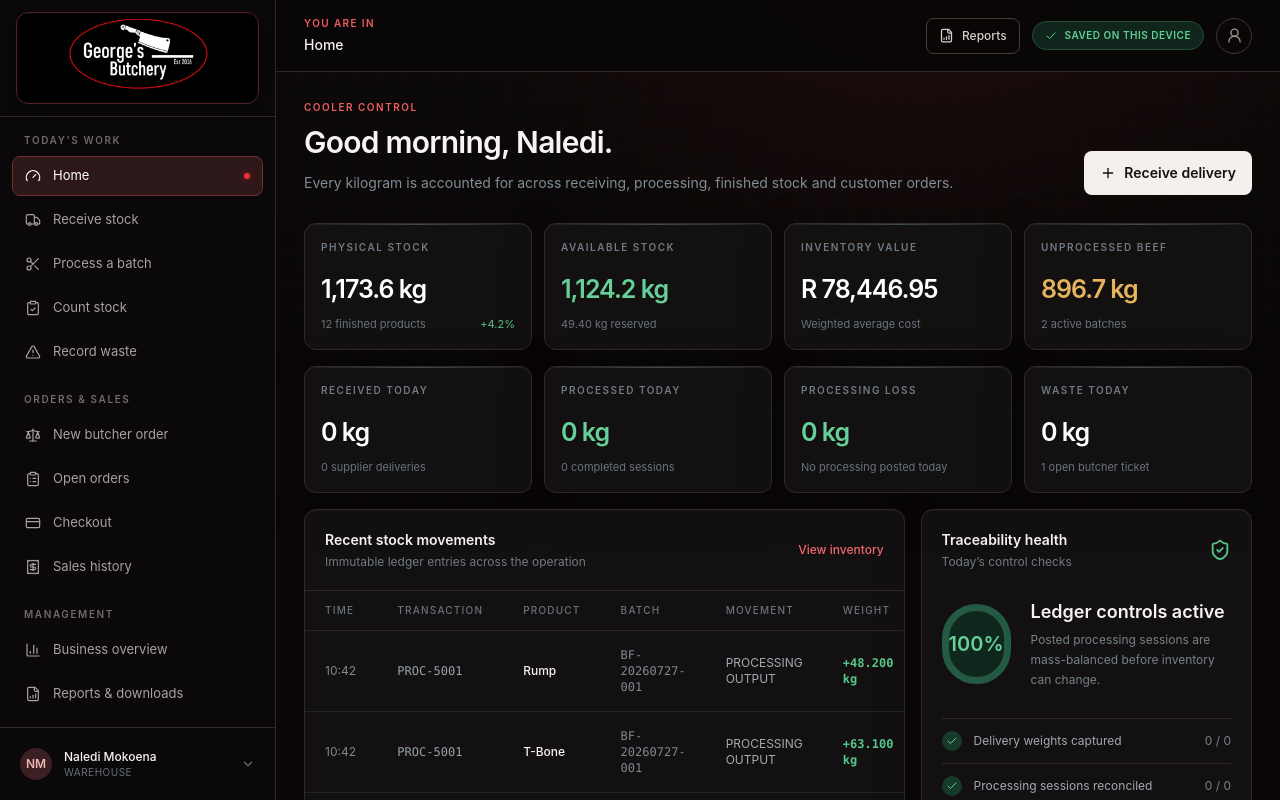
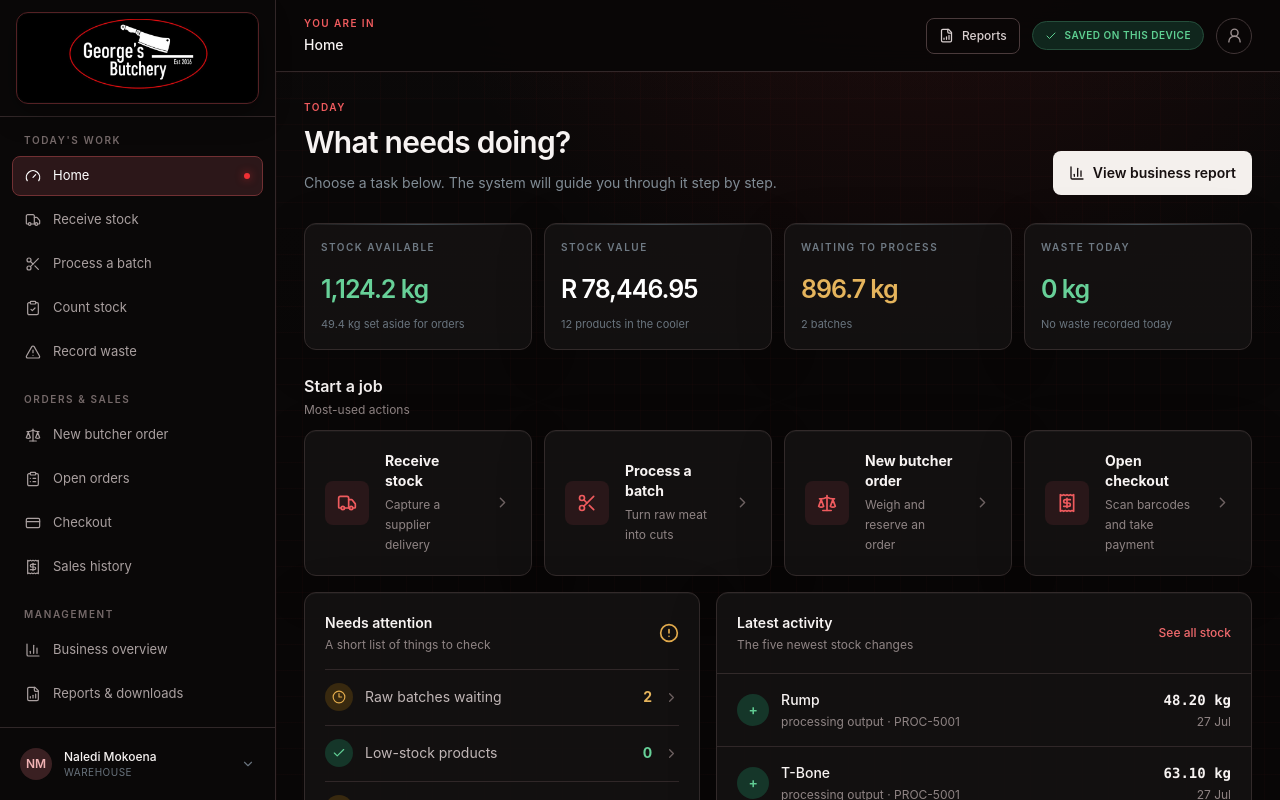
Before and after one commit to douglasbsmith2305-sudo/butchery-os, a Next.js app: page / in a window 1280 px wide. Shown: the top 800 px of the page. Built offline with nearby package versions, Linux system fonts and the light colour scheme.

Commit message:
Simplify Butchery OS and add complete reports

```diff
--- a/src/components/screens.tsx
+++ b/src/components/screens.tsx
@@ -1,8 +1,8 @@
 "use client";
 
 import {
-  ArrowDownRight, ArrowRight, ArrowUpRight, Check, ChevronRight, CircleAlert,
-  Clock3, PackageOpen, Plus, Scale, Scissors, ShieldCheck, Sparkles, Truck,
+  ArrowDownRight, ArrowRight, ArrowUpRight, BarChart3, Check, ChevronRight, CircleAlert,
+  Clock3, PackageOpen, Plus, Receipt, Scale, Scissors, ShieldCheck, Sparkles, Truck,
 } from "lucide-react";
 import Link from "next/link";
 import { useMemo, useState } from "react";
@@ -15,6 +15,7 @@ import { useOperations } from "@/components/operations-store";
 import { PosCheckoutScreen } from "@/components/pos-checkout";
 import { PosSalesScreen } from "@/components/pos-sales";
 import { PosTillScreen } from "@/components/pos-till";
+import { ReportCenter } from "@/components/report-center";
 import {
   BatchProfitabilityScreen,
   ManagementDashboard,
@@ -57,7 +58,7 @@ function Metric({ name, value, detail, trend, tone = "neutral" }: { name: string
 }
 
 function Dashboard() {
-  const { coolerBatches, inventory, ledger, processingRuns, stockCounts, tickets, waste } = useOperations();
+  const { coolerBatches, inventory, ledger, stockCounts, tickets, waste } = useOperations();
   const physicalKg = inventory.reduce((sum, item) => sum + item.physical, 0);
   const reservedKg = inventory.reduce((sum, item) => sum + item.reserved, 0);
   const inventoryValue = inventory.reduce((sum, item) => sum + item.physical * item.cost, 0);
@@ -65,38 +66,35 @@ function Dashboard() {
   const today = new Date().toISOString().slice(0, 10);
   const wasteToday = waste.filter((item) => item.createdAt.slice(0, 10) === today).reduce((sum, item) => sum + item.weightKg, 0);
   const unprocessedKg = coolerBatches.reduce((sum, batch) => sum + batch.remainingRawKg, 0);
-  const receivedToday = coolerBatches.filter((batch) => batch.deliveryDate === today).reduce((sum, batch) => sum + batch.receivedKg, 0);
-  const processedToday = processingRuns.filter((run) => run.completedAt.slice(0, 10) === today).reduce((sum, run) => sum + run.inputKg, 0);
-  const lossToday = processingRuns.filter((run) => run.completedAt.slice(0, 10) === today).reduce((sum, run) => sum + run.lossKg, 0);
-  const todayReceipts = coolerBatches.filter((batch) => batch.deliveryDate === today);
-  const todayRuns = processingRuns.filter((run) => run.completedAt.slice(0, 10) === today);
   const todayCount = stockCounts.find((count) => count.createdAt.slice(0, 10) === today);
+  const lowStock = inventory.filter((item) => item.active && item.physical - item.reserved <= item.reorderLevelKg);
+  const rawBatches = coolerBatches.filter((batch) => batch.remainingRawKg > 0);
   const movementSign = (type: typeof ledger[number]["type"]) => ["SUPPLIER_RECEIPT", "PROCESSING_OUTPUT", "BOOKING_CANCELLATION", "CUSTOMER_RETURN"].includes(type) ? "+" : "−";
+  const quickActions = [
+    { title: "Receive stock", copy: "Capture a supplier delivery", href: "/cooler/receive", icon: Truck },
+    { title: "Process a batch", copy: "Turn raw meat into cuts", href: "/cooler/processing", icon: Scissors },
+    { title: "New butcher order", copy: "Weigh and reserve an order", href: "/butcher/new", icon: Scale },
+    { title: "Open checkout", copy: "Scan barcodes and take payment", href: "/pos/checkout", icon: Receipt },
+  ];
   return <>
-    <Title eyebrow="Cooler control" title="Good morning, Naledi." copy="Every kilogram is accounted for across receiving, processing, finished stock and customer orders." action={<Link className={button} href="/cooler/receive"><Plus size={16}/> Receive delivery</Link>}/>
-    <div className="mb-4 grid gap-3 sm:grid-cols-2 xl:grid-cols-4">
-      <Metric name="Physical stock" value={kg(physicalKg)} detail={`${inventory.length} finished products`} trend="+4.2%"/>
-      <Metric name="Available stock" value={kg(physicalKg - reservedKg)} detail={`${reservedKg.toFixed(2)} kg reserved`} tone="green"/>
-      <Metric name="Inventory value" value={zar.format(inventoryValue)} detail="Weighted average cost"/>
-      <Metric name="Unprocessed beef" value={kg(unprocessedKg)} detail={`${coolerBatches.filter((batch) => batch.remainingRawKg > 0).length} active batches`} tone="amber"/>
+    <Title eyebrow="Today" title="What needs doing?" copy="Choose a task below. The system will guide you through it step by step." action={<Link className={button} href="/reports"><BarChart3 size={16}/> View business report</Link>}/>
+    <div className="mb-6 grid gap-3 sm:grid-cols-2 xl:grid-cols-4">
+      <Metric name="Stock available" value={kg(physicalKg - reservedKg)} detail={`${reservedKg.toFixed(1)} kg set aside for orders`} tone="green"/>
+      <Metric name="Stock value" value={zar.format(inventoryValue)} detail={`${inventory.length} products in the cooler`}/>
+      <Metric name="Waiting to process" value={kg(unprocessedKg)} detail={`${rawBatches.length} batch${rawBatches.length === 1 ? "" : "es"}`} tone={rawBatches.length ? "amber" : "green"}/>
+      <Metric name="Waste today" value={kg(wasteToday)} detail={wasteToday ? "Review the waste record" : "No waste recorded today"} tone={wasteToday ? "amber" : "green"}/>
     </div>
-    <div className="mb-4 grid gap-3 sm:grid-cols-2 xl:grid-cols-4">
-      <Metric name="Received today" value={kg(receivedToday)} detail={`${coolerBatches.filter((batch) => batch.deliveryDate === today).length} supplier deliveries`}/>
-      <Metric name="Processed today" value={kg(processedToday)} detail={`${processingRuns.filter((run) => run.completedAt.slice(0, 10) === today).length} completed sessions`} tone="green"/>
-      <Metric name="Processing loss" value={kg(lossToday)} detail={processedToday ? `${(lossToday / processedToday * 100).toFixed(2)}% of today's input` : "No processing posted today"} tone={lossToday ? "amber" : "green"}/>
-      <Metric name="Waste today" value={kg(wasteToday)} detail={`${openTickets} open butcher ticket${openTickets === 1 ? "" : "s"}`} tone="neutral"/>
-    </div>
-    <div className="grid gap-4 xl:grid-cols-[1.45fr_.8fr]">
-      <div className={`${card} overflow-hidden`}>
-        <div className="flex items-center justify-between border-b border-[#322a2a] p-5"><div><h2 className="text-sm font-semibold">Recent stock movements</h2><p className="mt-1 text-xs text-[#6f7a84]">Immutable ledger entries across the operation</p></div><Link className="text-xs font-medium text-[#f06a6d]" href="/cooler/inventory">View inventory</Link></div>
-        <div className="scrollbar overflow-x-auto"><table className="w-full min-w-[700px] text-left"><thead><tr className="border-b border-[#2b2424] text-[10px] uppercase tracking-[.12em] text-[#69747d]">{["Time","Transaction","Product","Batch","Movement","Weight","User"].map(x=><th key={x} className="px-5 py-3 font-medium">{x}</th>)}</tr></thead>
-        <tbody>{ledger.slice(0, 6).map((row)=><tr key={row.id} className="border-b border-[#1f252a] text-xs last:border-0 hover:bg-[#1a1515]"><td className="px-5 py-4 text-[#7f8992]">{new Date(row.createdAt).toLocaleTimeString("en-ZA", { hour: "2-digit", minute: "2-digit" })}</td><td className="px-5 py-4 font-mono text-[#98a4ad]">{row.reference}</td><td className="px-5 py-4 font-medium">{row.product}</td><td className="px-5 py-4 font-mono text-[#7f8992]">{row.batchCode ?? "—"}</td><td className="px-5 py-4 text-[#a2abb2]">{row.type.replaceAll("_", " ")}</td><td className={`px-5 py-4 font-mono font-semibold ${movementSign(row.type) === "+" ? "text-[#57c88b]" : "text-[#e2787e]"}`}>{movementSign(row.type)}{row.quantityKg.toFixed(3)} kg</td><td className="px-5 py-4 text-[#7f8992]">{row.type.startsWith("PROCESSING") ? "J. Botha" : row.type === "SUPPLIER_RECEIPT" ? "N. Mokoena" : "Operations"}</td></tr>)}</tbody></table></div>
-      </div>
-      <div className={`${card} p-5`}>
-        <div className="flex items-center justify-between"><div><h2 className="text-sm font-semibold">Traceability health</h2><p className="mt-1 text-xs text-[#6f7a84]">Today’s control checks</p></div><ShieldCheck className="text-[#54c589]" size={22}/></div>
-        <div className="my-7 flex items-center gap-5"><div className="grid size-20 place-items-center rounded-full border-[7px] border-[#245a43] bg-[#10271d] text-xl font-semibold text-[#68d19a]">100%</div><div><p className="text-lg font-semibold">Ledger controls active</p><p className="mt-1 text-xs leading-5 text-[#77828b]">Posted processing sessions are mass-balanced before inventory can change.</p></div></div>
-        {[["Delivery weights captured",`${todayReceipts.length} / ${todayReceipts.length}`,true],["Processing sessions reconciled",`${todayRuns.length} / ${todayRuns.length}`,true],["Batch links retained",`${ledger.filter((item) => item.batchCode).length} linked`,true],["Stock count",todayCount ? `${todayCount.number} complete` : "Due today",Boolean(todayCount)]].map(([x,y,ok])=><div key={String(x)} className="flex items-center gap-3 border-t border-[#302728] py-3 text-xs"><span className={`grid size-5 place-items-center rounded-full ${ok ? "bg-[#163a2a] text-[#61cd94]" : "bg-[#39290f] text-[#e1aa4b]"}`}>{ok ? <Check size={12}/> : <Clock3 size={12}/>}</span><span className="flex-1 text-[#a1aab2]">{x}</span><span className="text-[#78838c]">{y}</span></div>)}
-      </div>
+    <section className="mb-4"><div className="mb-3 flex items-center justify-between"><div><h2 className="text-base font-semibold">Start a job</h2><p className="mt-1 text-xs text-[#8f8484]">Most-used actions</p></div></div><div className="grid gap-3 sm:grid-cols-2 xl:grid-cols-4">{quickActions.map(({ title, copy, href, icon: Icon }) => <Link className={`${card} group flex items-center gap-4 p-5 transition hover:border-[#713033] hover:bg-[#1b1415]`} href={href} key={href}><span className="grid size-11 shrink-0 place-items-center rounded-lg bg-[#291719] text-[#ef5b5e]"><Icon size={20}/></span><span className="min-w-0"><strong className="block text-sm">{title}</strong><span className="mt-1 block text-xs leading-5 text-[#8f8484]">{copy}</span></span><ChevronRight className="ml-auto shrink-0 text-[#6e6262] transition group-hover:translate-x-0.5 group-hover:text-[#ef5b5e]" size={17}/></Link>)}</div></section>
+    <div className="grid gap-4 xl:grid-cols-[.85fr_1.15fr]">
+      <section className={`${card} p-5`}><div className="mb-4 flex items-center justify-between"><div><h2 className="text-sm font-semibold">Needs attention</h2><p className="mt-1 text-xs text-[#8f8484]">A short list of things to check</p></div><CircleAlert className="text-[#e2ab4d]" size={20}/></div>
+        {[
+          { label: "Raw batches waiting", value: String(rawBatches.length), href: "/cooler/processing", ok: rawBatches.length === 0 },
+          { label: "Low-stock products", value: String(lowStock.length), href: "/cooler/inventory", ok: lowStock.length === 0 },
+          { label: "Open butcher orders", value: String(openTickets), href: "/butcher/open", ok: openTickets === 0 },
+          { label: "Today’s stock count", value: todayCount ? "Done" : "Not done", href: "/cooler/stock-count", ok: Boolean(todayCount) },
+        ].map((item) => <Link className="flex min-h-14 items-center gap-3 border-t border-[#302728] text-sm first:border-t-0" href={item.href} key={item.label}><span className={`grid size-7 place-items-center rounded-full ${item.ok ? "bg-[#153629] text-[#61cd94]" : "bg-[#38290f] text-[#e1aa4b]"}`}>{item.ok ? <Check size={14}/> : <Clock3 size={14}/>}</span><span className="flex-1 text-[#c0b6b6]">{item.label}</span><strong className={item.ok ? "text-[#67d098]" : "text-[#e5b45c]"}>{item.value}</strong><ChevronRight className="text-[#6e6262]" size={15}/></Link>)}
+      </section>
+      <section className={`${card} overflow-hidden`}><div className="flex items-center justify-between border-b border-[#322a2a] p-5"><div><h2 className="text-sm font-semibold">Latest activity</h2><p className="mt-1 text-xs text-[#8f8484]">The five newest stock changes</p></div><Link className="text-xs font-medium text-[#f06a6d]" href="/cooler/inventory">See all stock</Link></div><div>{ledger.slice(0, 5).map((row) => <div className="flex items-center gap-3 border-b border-[#302728] px-5 py-4 last:border-0" key={row.id}><span className={`grid size-8 shrink-0 place-items-center rounded-full text-sm font-semibold ${movementSign(row.type) === "+" ? "bg-[#153629] text-[#61cd94]" : "bg-[#38191c] text-[#e87980]"}`}>{movementSign(row.type)}</span><div className="min-w-0 flex-1"><p className="truncate text-sm font-medium">{row.product}</p><p className="mt-1 truncate text-xs text-[#8f8484]">{row.type.replaceAll("_", " ").toLowerCase()} · {row.reference}</p></div><div className="text-right"><p className="font-mono text-sm font-semibold">{row.quantityKg.toFixed(2)} kg</p><p className="mt-1 text-xs text-[#8f8484]">{new Date(row.createdAt).toLocaleDateString("en-ZA", { day: "numeric", month: "short" })}</p></div></div>)}</div></section>
     </div>
   </>;
 }
@@ -200,6 +198,7 @@ export function ScreenRouter({ path }: { path: string }) {
   if (path === "/pos/checkout") return <PosCheckoutScreen/>;
   if (path === "/pos/sales") return <PosSalesScreen/>;
   if (path === "/pos/till") return <PosTillScreen/>;
+  if (path === "/reports") return <ReportCenter/>;
   if (path === "/management") return <ManagementDashboard/>;
   if (path === "/management/products") return <ProductProfitabilityScreen/>;
   if (path === "/management/batches") return <BatchProfitabilityScreen/>;
```
